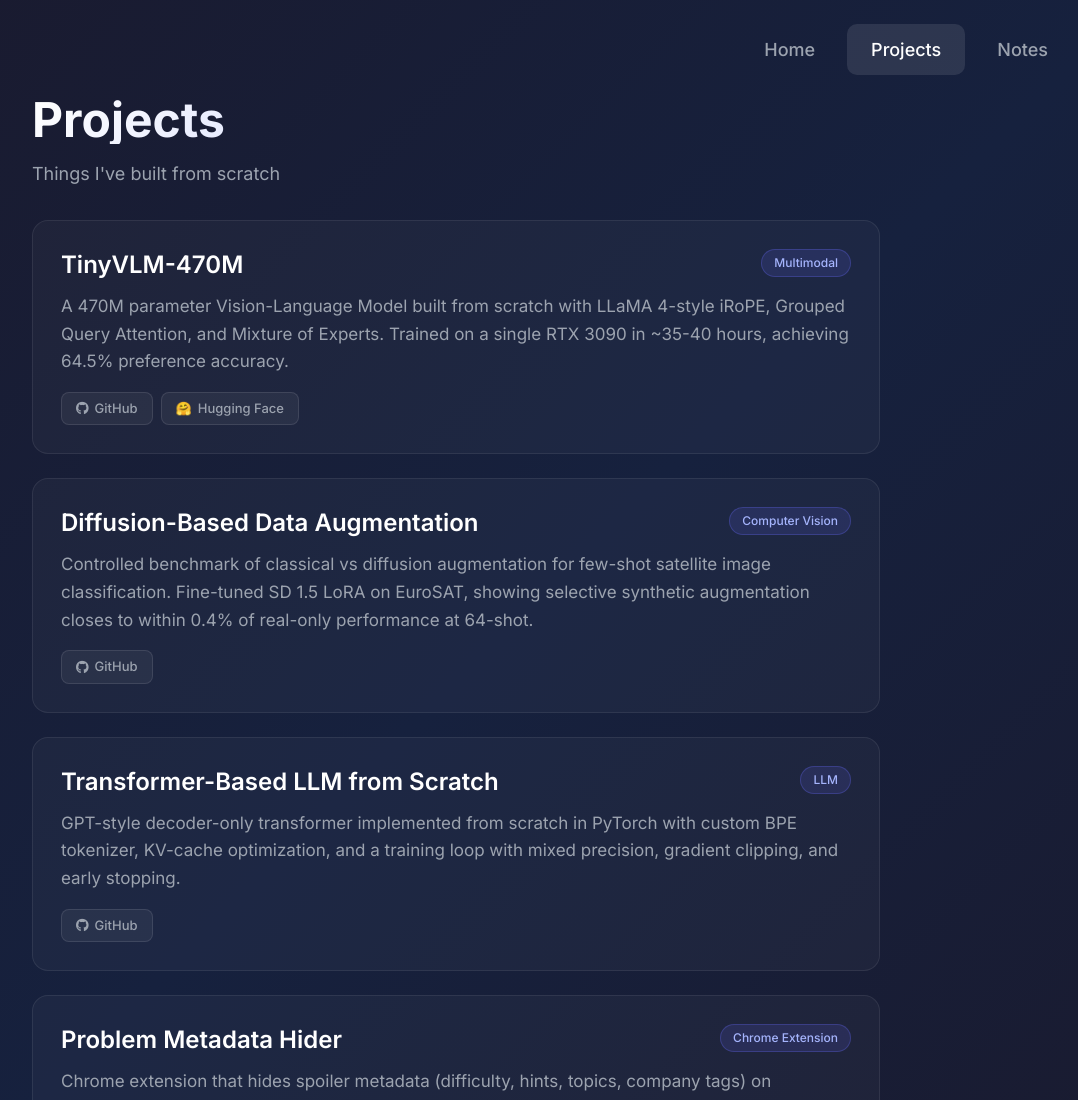
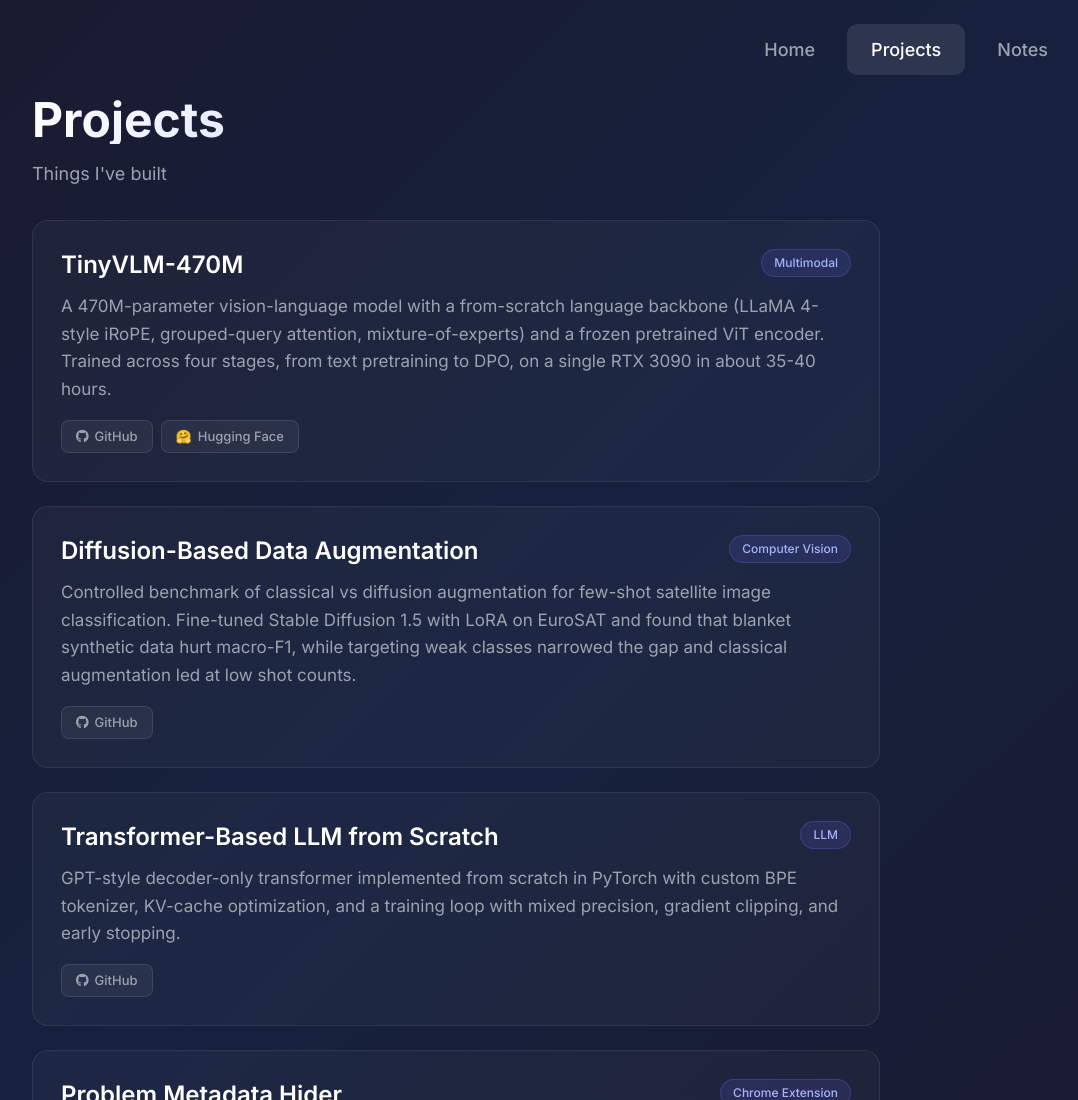
Before and after one commit to siddhantmedar/siddhantmedar.github.io, a plain HTML site: page projects/index.html in a window 1280 px wide. Shown: the top 1100 px of the page, without its empty margins (184-1262 px from the left). Drawn offline with nearby package versions, Linux system fonts and the light colour scheme.

Commit message:
Align bio and project descriptions with current resume
- Bio: Applied AI engineer building production LLM systems spanning
  document AI, retrieval, and evaluation
- TinyVLM: clarify from-scratch language backbone with frozen pretrained
  ViT; drop DPO reward-accuracy figure
- Diffusion: state the actual finding instead of implying synthetic won
- Projects subtitle: drop "from scratch"

Co-Authored-By: Claude Opus 5.5 <noreply@anthropic.com>

```diff
--- a/projects/index.html
+++ b/projects/index.html
@@ -109,7 +109,7 @@
     </nav>
     <div class="max-w-4xl mx-auto px-6 py-12 pt-24 fade-in">
         <h1 class="text-5xl font-bold page-title mb-4">Projects</h1>
-        <p class="text-gray-400 mb-8 text-lg">Things I've built from scratch</p>
+        <p class="text-gray-400 mb-8 text-lg">Things I've built</p>
 
         <div class="space-y-6">
             <article class="project-card">
@@ -117,7 +117,7 @@
                     <h2 class="text-2xl font-semibold text-white transition">TinyVLM-470M</h2>
                     <span class="tag">Multimodal</span>
                 </div>
-                <p class="text-gray-400 leading-relaxed mb-4" style="font-size: 17px;">A 470M parameter Vision-Language Model built from scratch with LLaMA 4-style iRoPE, Grouped Query Attention, and Mixture of Experts. Trained on a single RTX 3090 in ~35-40 hours, achieving 64.5% preference accuracy.</p>
+                <p class="text-gray-400 leading-relaxed mb-4" style="font-size: 17px;">A 470M-parameter vision-language model with a from-scratch language backbone (LLaMA 4-style iRoPE, grouped-query attention, mixture-of-experts) and a frozen pretrained ViT encoder. Trained across four stages, from text pretraining to DPO, on a single RTX 3090 in about 35-40 hours.</p>
                 <div class="flex flex-wrap gap-2">
                     <a href="https://github.com/siddhantmedar/tinyvlm-470m" target="_blank" rel="noopener noreferrer" class="project-link"><i class="fab fa-github"></i> GitHub</a>
                     <a href="https://huggingface.co/medarsiddhant/tinyvlm-470m" target="_blank" rel="noopener noreferrer" class="project-link"><span>🤗</span> Hugging Face</a>
@@ -129,7 +129,7 @@
                     <h2 class="text-2xl font-semibold text-white transition">Diffusion-Based Data Augmentation</h2>
                     <span class="tag">Computer Vision</span>
                 </div>
-                <p class="text-gray-400 leading-relaxed mb-4" style="font-size: 17px;">Controlled benchmark of classical vs diffusion augmentation for few-shot satellite image classification. Fine-tuned SD 1.5 LoRA on EuroSAT, showing selective synthetic augmentation closes to within 0.4% of real-only performance at 64-shot.</p>
+                <p class="text-gray-400 leading-relaxed mb-4" style="font-size: 17px;">Controlled benchmark of classical vs diffusion augmentation for few-shot satellite image classification. Fine-tuned Stable Diffusion 1.5 with LoRA on EuroSAT and found that blanket synthetic data hurt macro-F1, while targeting weak classes narrowed the gap and classical augmentation led at low shot counts.</p>
                 <div class="flex flex-wrap gap-2">
                     <a href="https://github.com/siddhantmedar/eurosat-diffusion-augmentation" target="_blank" rel="noopener noreferrer" class="project-link"><i class="fab fa-github"></i> GitHub</a>
                 </div>
```
Also changed, not shown: index.html (+6 -6 lines).
